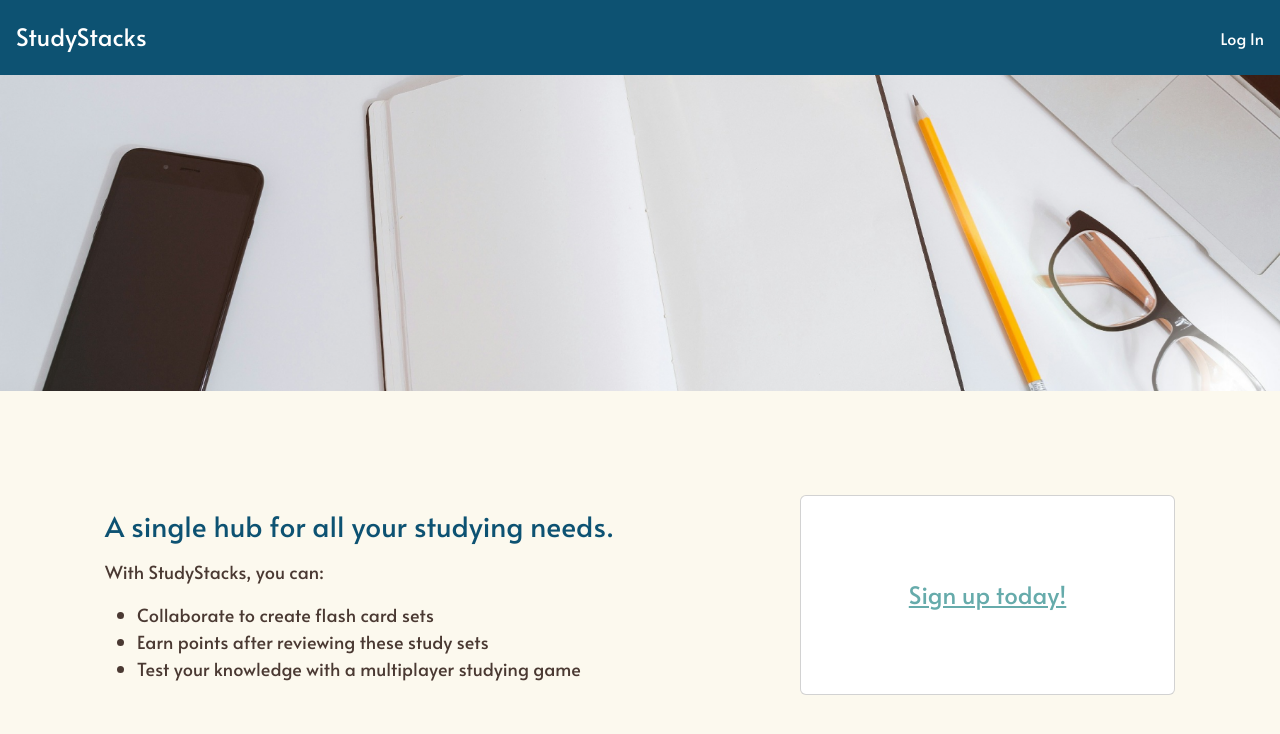
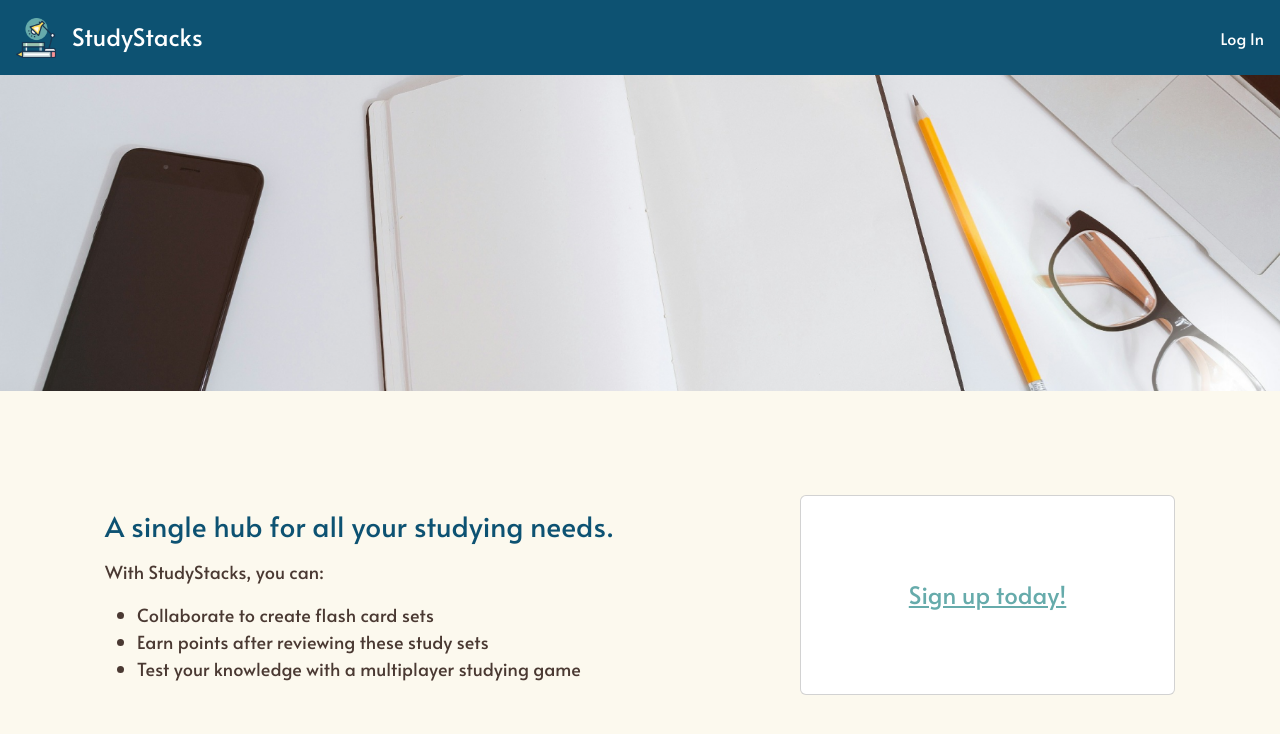
Before and after one commit to irao12/study-stacks, a Next.js app in the folder client/: page / in a window 1280 px wide. Shown: the top 734 px of the page. Built offline with nearby package versions, Linux system fonts and the light colour scheme; no server answers.

Commit message:
Added logo to navbar

```diff
--- a/client/src/app/components/Navbar.js
+++ b/client/src/app/components/Navbar.js
@@ -1,7 +1,9 @@
 import React from "react";
 import Link from "next/link";
+import Image from "next/image";
 import styles from "./navbar.module.css";
 import LogOutButton from "./LogOutButton";
+import logo from "../../assets/Study_Stacks_Logo.PNG";
 
 export default function Navbar({ user }) {
 	return (
@@ -9,7 +11,13 @@ export default function Navbar({ user }) {
 			className={`${styles.navSection} navbar navbar-light justify-content-between p-3`}
 		>
 			<Link href="/">
-				<h4 className="m-0">StudyStacks</h4>
+				<div className="d-flex align-items-center gap-3">
+					<Image
+						src={logo}
+						className={`${styles.logo}`}
+					/>
+					<h4 className="m-0 flex-grow-0">StudyStacks</h4>
+				</div>
 			</Link>
 			<div className="nav-buttons d-flex gap-3">
 				{user !== null && <Link href="/class">Classes</Link>}
--- a/client/src/app/components/navbar.module.css
+++ b/client/src/app/components/navbar.module.css
@@ -2,6 +2,12 @@
 	background-color: var(--dark-blue);
 	height: var(--navbar-height);
 	color: white;
+}
+
+.logo {
+	width: 40px;
+	height: 40px;
+	object-fit: contain;
 }
 
 .logOutButton {
```
Also changed, not shown: client/src/assets/Study_Stacks_Logo.PNG (added).
